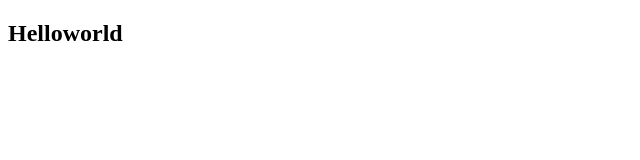
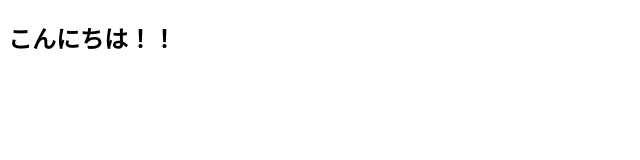
Before and after one commit to kyabero/test, a plain HTML site: page index.html in a window 1280 px wide. Shown: the whole page, without its empty margins (0-640 px from the left). Drawn offline with Linux system fonts and the light colour scheme.

Commit message:
日本語に修正

```diff
--- a/index.html
+++ b/index.html
@@ -7,6 +7,6 @@
     <title>Document</title>
 </head>
 <body>
-    <h2>Helloworld</h2>
+    <h2>こんにちは！！</h2>
 </body>
 </html>
```
